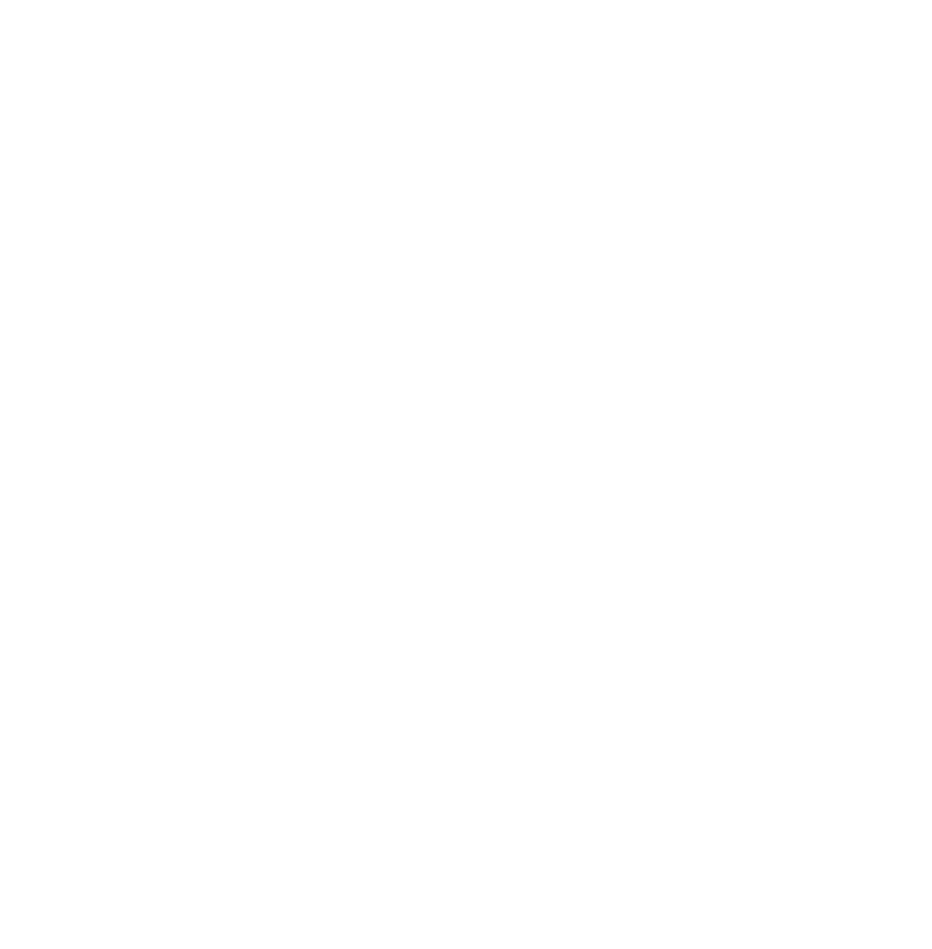
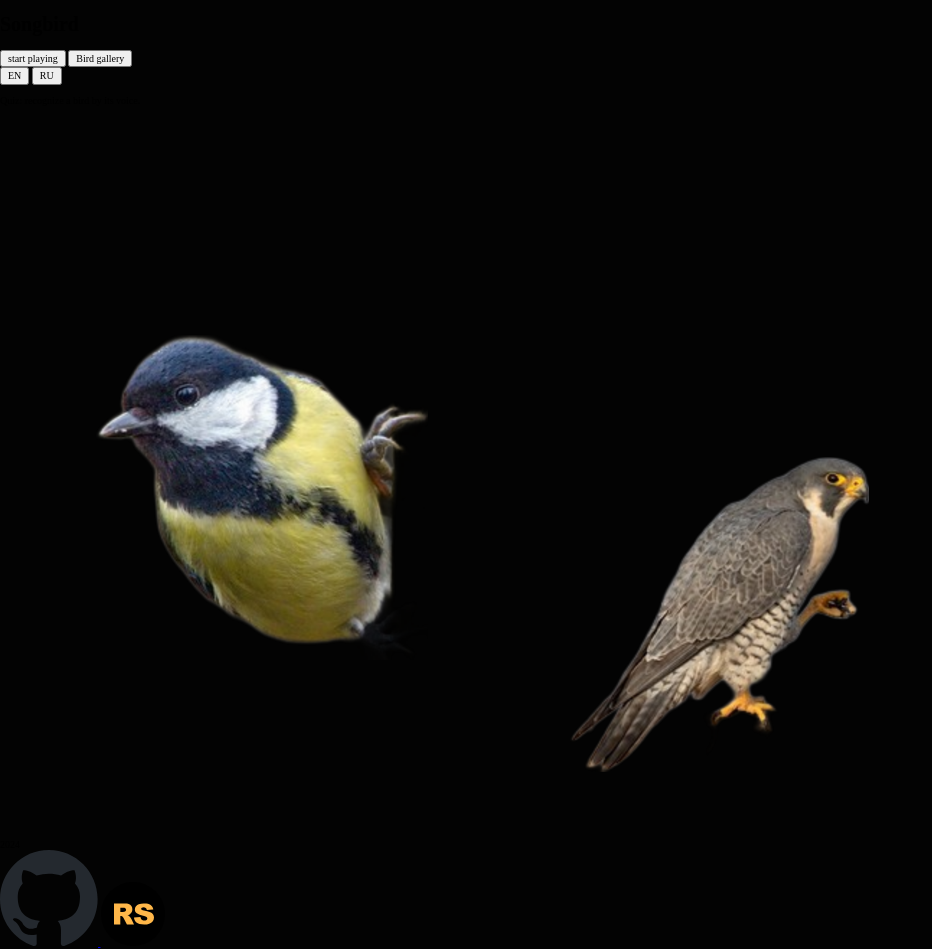
Before and after one commit to anastasia19141918/songbird, a website: page index.html in a window 1280 px wide. Shown: the whole page, without its empty margins (0-932 px from the left). Before the commit the page ends 800 px from the top, so only its background shows below. Drawn offline with Linux system fonts and the light colour scheme.

Commit message:
feat: add html

```diff
--- a/index.html
+++ b/index.html
@@ -7,7 +7,49 @@
   <link rel="icon" href="./src/img/icon.png">
   <title>Songbird</title>
 </head>
-<body>
-
+<body class="body">
+  <header class="header">
+    <div class="wrapper">
+      <div class="header__icon">
+        <div class="header__img"></div>
+        <h1 class="header__title">Songbird</h1>
+      </div>
+      <div class="header__btns">
+        <button class="btn header__play">start playing</button>
+        <button class="btn header__gallery">Bird gallery</button>
+      </div>
+      <div class="header__languages">
+        <button class="btn header__en">EN</button>
+        <button class="btn header__ru">RU</button>
+      </div>
+    </div>
+  </header>
+  <main>
+    <section class="quiz">
+      <div class="wrapper">
+        <div class="quiz__desk">
+          <p class="quiz__text">Quiz: recognize a bird by its voice.</p>
+        </div>
+        <div class="quiz__imgs">
+          <img src="./src/img/result.png" alt="Bird" class="quiz__img">
+          <img src="./src/img/result2.png" alt="Bird" class="quiz__img">
+        </div>
+      </div>
+    </section>
+    <section class="line">
+      <div class="wrapper wrapper__line"></div>
+    </section>
+  </main>
+  <footer class="footer">
+    <div class="wrapper wrapper__footer">
+      <div class="footer__item">2024</div>
+      <a href="https://github.com/anastasia19141918" class="footer__link">
+        <img src="./src/img/github.svg" alt="githab" class="footer__githab">
+      </a>
+      <a href="https://rs.school/" class="footer__link">
+        <img src="./src/img/RS.svg" alt="githab" class="footer__RS">
+      </a>
+    </div>
+  </footer>
 </body>
 </html>
--- /dev/null
+++ b/src/sass/abstract/_constans.scss
@@ -0,0 +1,3 @@
+
+$color-text:#a7a7a7;
+$content-width:1440px;
--- /dev/null
+++ b/src/sass/base/_base.scss
@@ -0,0 +1,7 @@
+html {
+  font-size: 10px;
+}
+
+.body {
+  background-color: #030303;
+}
--- a/src/sass/index.scss
+++ b/src/sass/index.scss
@@ -1 +1,6 @@
 @import'./normalize.css';
+
+
+@import'abstract/constans';
+@import'base/base';
+@import'layout/wrapper';
--- /dev/null
+++ b/src/sass/layout/_wrapper.scss
@@ -0,0 +1,4 @@
+.wrapper {
+  max-width: $content-width;
+  margin: auto;
+}
```
Also changed, not shown: src/img/RS.svg (added), src/img/github.svg (added), src/img/result.png (added), src/img/result2.png (added), src/sass/abstract/_holder.scss (added), src/sass/abstract/_mixin.scss (added), src/sass/index.css, 1 other file.
